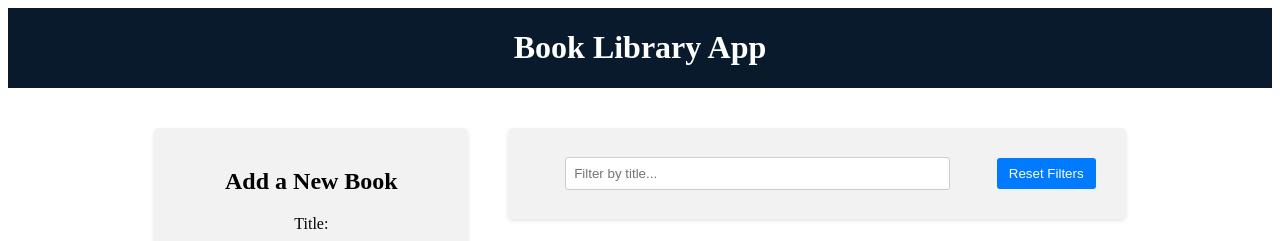
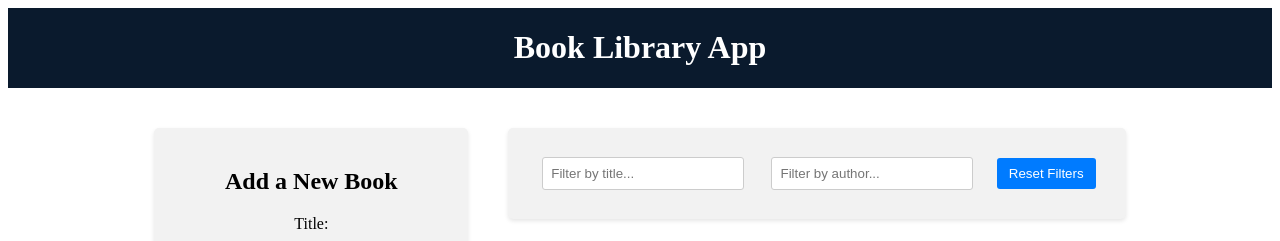
Before and after one commit to LysenkoDenys/book-library-app, a React (Create React App) app in the folder frontend/: page / in a window 1280 px wide. Shown: the top 241 px of the page. Built offline with nearby package versions, Linux system fonts and the light colour scheme.

Commit message:
filter by author

```diff
--- a/frontend/src/components/BookList/BookList.js
+++ b/frontend/src/components/BookList/BookList.js
@@ -2,12 +2,16 @@
 import { useDispatch } from "react-redux";
 import { BsBookmarkStar, BsBookmarkStarFill } from "react-icons/bs";
 import { deleteBook, toggleFavorite } from "../../redux/books/actionCreators";
-import { selectTitleFilter } from "../../redux/slices/filterSlice";
+import {
+  selectTitleFilter,
+  selectAuthorFilter,
+} from "../../redux/slices/filterSlice";
 import "./BookList.css";
 
 const BookList = () => {
   const books = useSelector((state) => state.books);
   const titleFilter = useSelector(selectTitleFilter);
+  const authorFilter = useSelector(selectAuthorFilter);
   const dispatch = useDispatch();
 
   const handleDeleteBook = (id) => dispatch(deleteBook(id));
@@ -17,7 +21,16 @@
     const matchesTitle = book.title
       .toLowerCase()
       .includes(titleFilter.toLowerCase());
-    return matchesTitle;
+    const matchesAuthor = book.author
+      .toLowerCase()
+      .includes(authorFilter.toLowerCase());
+    //my solution:
+    // if (matchesTitle && !matchesAuthor) {
+    //   return matchesAuthor;
+    // }
+    // return matchesTitle;
+    //Bogdan`s solution:
+    return matchesTitle && matchesAuthor;
   });
 
   return (
--- a/frontend/src/components/Filter/Filter.js
+++ b/frontend/src/components/Filter/Filter.js
@@ -3,15 +3,23 @@
   setTitleFilter,
   selectTitleFilter,
   resetFilters,
+  setAuthorFilter,
+  selectAuthorFilter,
 } from "../../redux/slices/filterSlice";
 import "./Filter.css";
 
 const Filter = () => {
   const dispatch = useDispatch();
+  //subscribe to part of state in slice:
   const titleFilter = useSelector(selectTitleFilter);
+  const authorFilter = useSelector(selectAuthorFilter);
 
   const handleTitleFilterChange = (event) => {
     dispatch(setTitleFilter(event.target.value));
+  };
+
+  const handleAuthorFilterChange = (event) => {
+    dispatch(setAuthorFilter(event.target.value));
   };
 
   const handleResetFilters = () => dispatch(resetFilters());
@@ -27,6 +35,14 @@
             onChange={handleTitleFilterChange}
           />
         </div>
+        <div className="filter-group">
+          <input
+            type="text"
+            value={authorFilter}
+            placeholder="Filter by author..."
+            onChange={handleAuthorFilterChange}
+          />
+        </div>
         <button type="button" onClick={handleResetFilters}>
           Reset Filters
         </button>
--- a/frontend/src/redux/slices/filterSlice.js
+++ b/frontend/src/redux/slices/filterSlice.js
@@ -2,6 +2,7 @@
 
 const initialState = {
   title: "",
+  author: "",
 };
 
 const filterSlice = createSlice({
@@ -24,15 +25,21 @@
       // or
       // state.title='';
     },
+    setAuthorFilter: (state, action) => {
+      // we can mutate state thanks to immer library:
+      state.author = action.payload;
+    },
   },
 });
 
 //export action creator (the action setTitleFilter have the same name as property of object reducers):
 export const setTitleFilter = filterSlice.actions.setTitleFilter;
 export const resetFilters = filterSlice.actions.resetFilters;
+export const setAuthorFilter = filterSlice.actions.setAuthorFilter;
 // or with destructuring:
-// const { setTitleFilter, resetFilters } = filterSlice.actions;
+// const { setTitleFilter, resetFilters, setAuthorFilter } = filterSlice.actions;
 
 export const selectTitleFilter = (state) => state.filter.title;
+export const selectAuthorFilter = (state) => state.filter.author;
 
 export default filterSlice.reducer;
```
